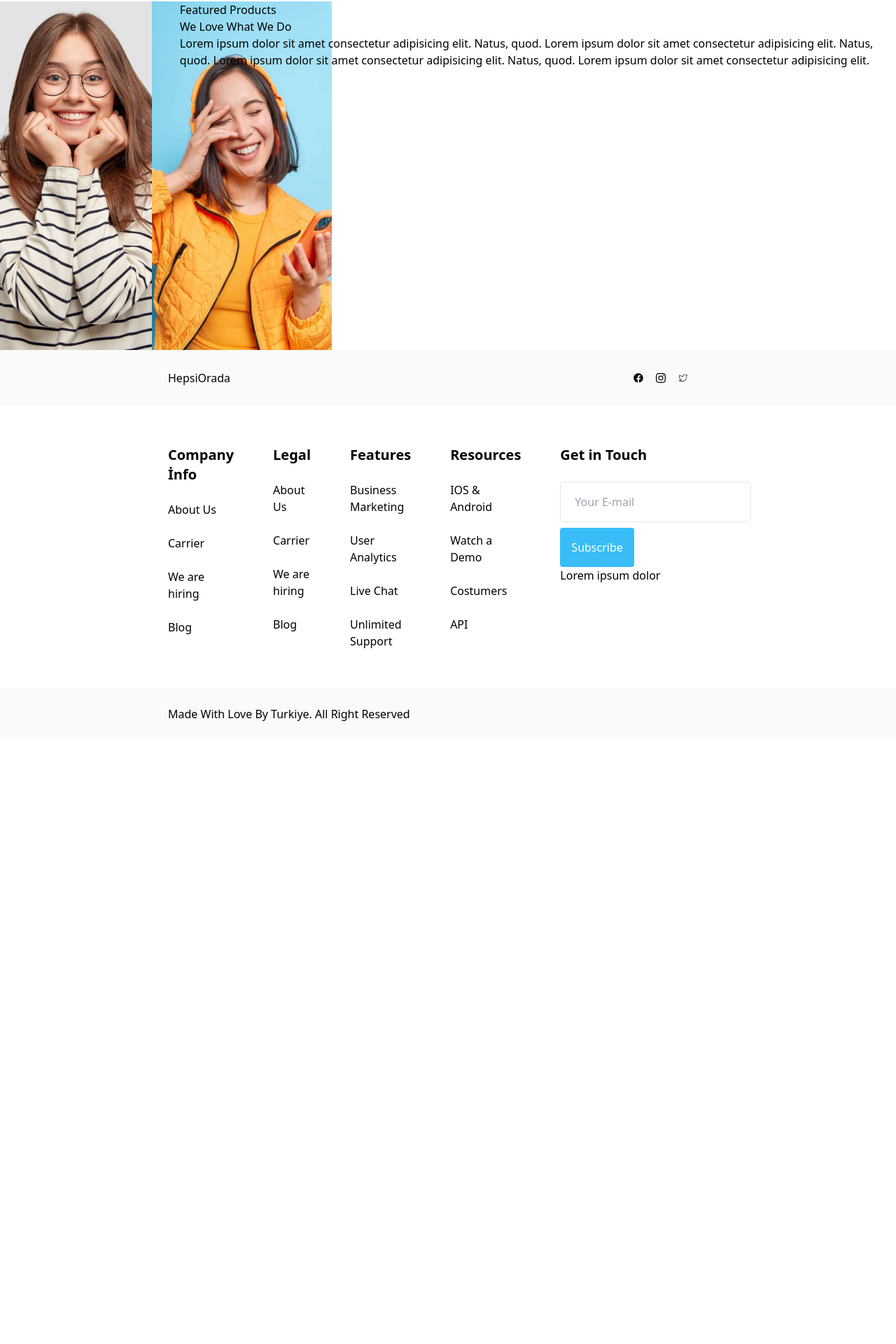
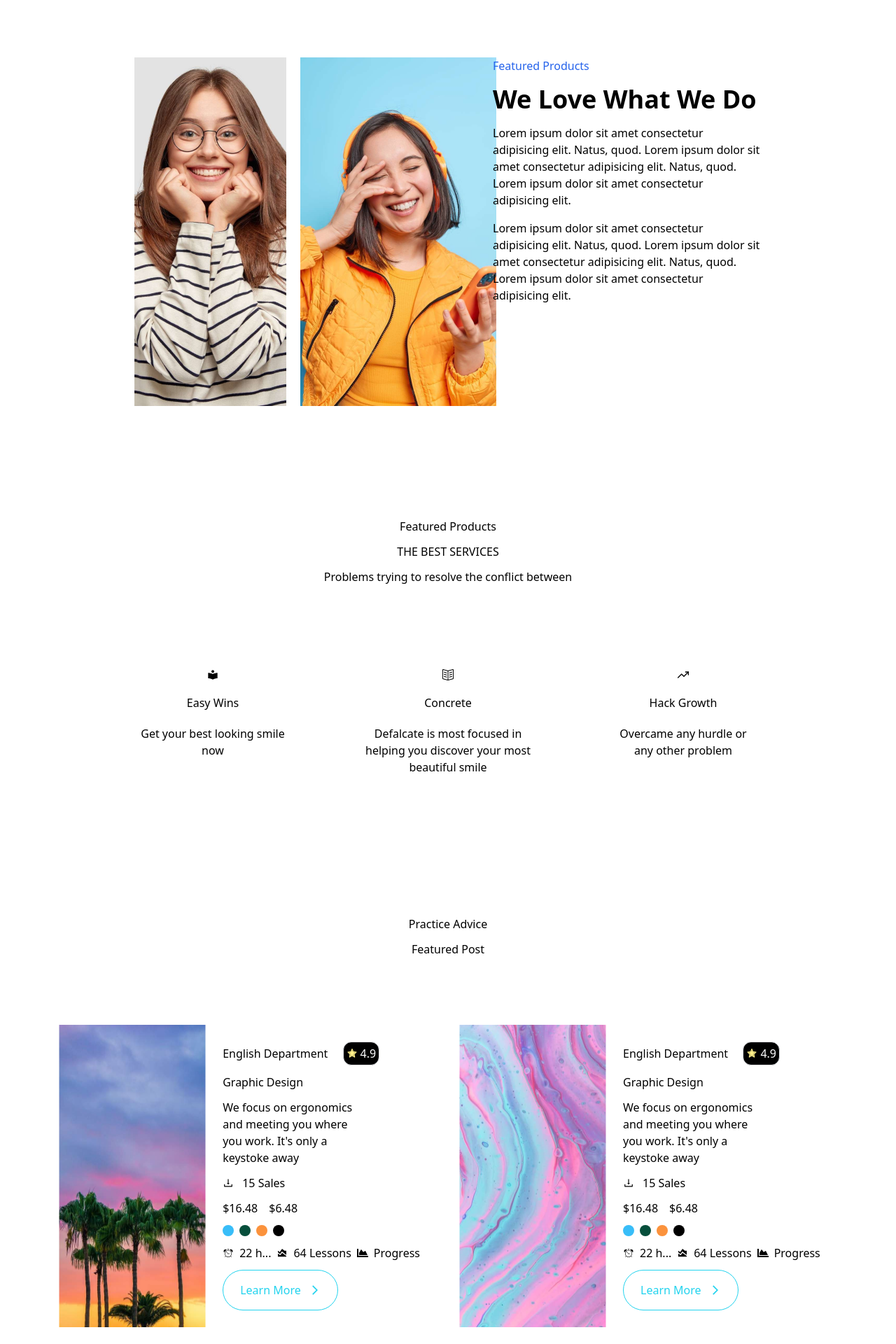
Before and after one commit to Kadiraydn01/hepsiorada, a React (Create React App) app: page / in a window 1280 px wide. Shown: the part 3023-4943 px from the top of the page at 70% size. Before the commit the page ends 4079 px from the top, so only its background shows below. Built offline with nearby package versions, Linux system fonts and the light colour scheme.

Commit message:
Home Page Done

```diff
--- a/src/components/Featured.js
+++ b/src/components/Featured.js
@@ -5,21 +5,26 @@ import resim2 from "../images/feature1.png";
 const Featured = () => {
   return (
     <>
-      <div className="flex">
-        <div className="flex">
+      <div className="flex gap-24 px-48 py-20">
+        <div className="flex gap-5">
           <img src={resim1} alt="resim" />
           <img src={resim2} alt="resim" />
         </div>
-        <div className="flex flex-wrap">
-          <div className="flex flex-col">
-            <h5>Featured Products</h5>
-            <h2>We Love What We Do</h2>
+        <div>
+          <div className="flex flex-col w-96 items-start gap-4">
+            <h5 className="text-blue-600">Featured Products</h5>
+            <h2 className="text-4xl font-bold">We Love What We Do</h2>
             <p>
               Lorem ipsum dolor sit amet consectetur adipisicing elit. Natus,
               quod. Lorem ipsum dolor sit amet consectetur adipisicing elit.
               Natus, quod. Lorem ipsum dolor sit amet consectetur adipisicing
-              elit. Natus, quod. Lorem ipsum dolor sit amet consectetur
-              adipisicing elit.
+              elit.
+            </p>
+            <p>
+              Lorem ipsum dolor sit amet consectetur adipisicing elit. Natus,
+              quod. Lorem ipsum dolor sit amet consectetur adipisicing elit.
+              Natus, quod. Lorem ipsum dolor sit amet consectetur adipisicing
+              elit.
             </p>
           </div>
         </div>
--- /dev/null
+++ b/src/components/FeaturedPost.js
@@ -0,0 +1,133 @@
+import React from "react";
+import resim from "../images/featuredpost.png";
+import resim1 from "../images/featuredpo1.png";
+import { AiTwotoneStar } from "react-icons/ai";
+import { AiOutlineDownload } from "react-icons/ai";
+import { GiAlarmClock } from "react-icons/gi";
+import { MdAreaChart } from "react-icons/md";
+import { FaChartArea } from "react-icons/fa";
+import { MdArrowForwardIos } from "react-icons/md";
+
+const FeaturedPost = () => {
+  return (
+    <>
+      <div className="flex px-48 justify-center items-center">
+        <div className="flex py-20 flex-col items-center gap-24 flex-shrink-0">
+          <div className="flex flex-col items-center gap-3">
+            <h6>Practice Advice</h6>
+            <h3>Featured Post</h3>
+          </div>
+          <div className="flex items-center gap-8">
+            <div className="flex ">
+              <img src={resim} alt="resim" />
+              <div className="flex px-6 py-6 flex-col items-start gap-3 self-stretch">
+                <div className="flex justify-between items-center self-stretch w-56">
+                  <h5>English Department</h5>
+                  <div className="flex items-center border gap-1 p-1 rounded-xl bg-black">
+                    <AiTwotoneStar className="text-yellow-200" />
+                    <p className="text-white">4.9</p>
+                  </div>
+                </div>
+
+                <h5>Graphic Design</h5>
+                <p className="w-52">
+                  We focus on ergonomics and meeting you where you work. It's
+                  only a keystoke away
+                </p>
+                <div className="flex items-center gap-3 ">
+                  <AiOutlineDownload />
+                  <p>15 Sales</p>
+                </div>
+                <div className="flex gap-4">
+                  <p>$16.48</p>
+                  <p>$6.48</p>
+                </div>
+                <div className="flex gap-2">
+                  <div className="w-4 h-4 rounded-full bg-sky-400"></div>
+                  <div className="w-4 h-4 rounded-full bg-emerald-900"></div>
+                  <div className="w-4 h-4 rounded-full bg-orange-400"></div>
+                  <div className="w-4 h-4 rounded-full bg-black"></div>
+                </div>
+                <div className="flex gap-2">
+                  <div className="flex items-center gap-2">
+                    <GiAlarmClock />
+                    <p>22 h...</p>
+                  </div>
+                  <div className="flex items-center gap-2">
+                    <MdAreaChart />
+                    <p>64 Lessons</p>
+                  </div>
+                  <div className="flex items-center gap-2">
+                    <FaChartArea />
+                    <p>Progress</p>
+                  </div>
+                </div>
+                <div>
+                  <div className="flex items-center gap-3 border px-6 py-4 rounded-full border-cyan-400 ">
+                    <h2 className="text-cyan-400">Learn More</h2>
+                    <MdArrowForwardIos className="text-cyan-400" />
+                  </div>
+                </div>
+              </div>
+            </div>
+
+            <div className="flex ">
+              <img src={resim1} alt="resim" />
+              <div className="flex px-6 py-6 flex-col items-start gap-3 self-stretch">
+                <div className="flex justify-between items-center self-stretch w-56">
+                  <h5>English Department</h5>
+                  <div className="flex items-center border gap-1 p-1 rounded-xl bg-black">
+                    <AiTwotoneStar className="text-yellow-200" />
+                    <p className="text-white">4.9</p>
+                  </div>
+                </div>
+
+                <h5>Graphic Design</h5>
+                <p className="w-52">
+                  We focus on ergonomics and meeting you where you work. It's
+                  only a keystoke away
+                </p>
+                <div className="flex items-center gap-3 ">
+                  <AiOutlineDownload />
+                  <p>15 Sales</p>
+                </div>
+                <div className="flex gap-4">
+                  <p>$16.48</p>
+                  <p>$6.48</p>
+                </div>
+                <div className="flex gap-2">
+                  <div className="w-4 h-4 rounded-full bg-sky-400"></div>
+                  <div className="w-4 h-4 rounded-full bg-emerald-900"></div>
+                  <div className="w-4 h-4 rounded-full bg-orange-400"></div>
+                  <div className="w-4 h-4 rounded-full bg-black"></div>
+                </div>
+                <div className="flex gap-2">
+                  <div className="flex items-center gap-2">
+                    <GiAlarmClock />
+                    <p>22 h...</p>
+                  </div>
+                  <div className="flex items-center gap-2">
+                    <MdAreaChart />
+                    <p>64 Lessons</p>
+                  </div>
+                  <div className="flex items-center gap-2">
+                    <FaChartArea />
+                    <p>Progress</p>
+                  </div>
+                </div>
+                <div>
+                  <div className="flex items-center gap-3 border px-6 py-4 rounded-full border-cyan-400 ">
+                    <h2 className="text-cyan-400">Learn More</h2>
+                    <MdArrowForwardIos className="text-cyan-400" />
+                  </div>
+                </div>
+              </div>
+            </div>
+          </div>
+        </div>
+      </div>
+    </>
+  );
+};
+
+export default FeaturedPost;
--- a/src/components/Homepage.js
+++ b/src/components/Homepage.js
@@ -7,6 +7,8 @@ import Logo from "./Logo";
 import Footer from "../layouts/Footer";
 import Bestseller from "./Bestseller";
 import Featured from "./Featured";
+import Services from "./Services";
+import FeaturedPost from "./FeaturedPost";
 
 const Homepage = () => {
   return (
@@ -41,6 +43,8 @@ const Homepage = () => {
       </div>
       <Bestseller />
       <Featured />
+      <Services />
+      <FeaturedPost />
       <Footer />
     </>
   );
--- /dev/null
+++ b/src/components/Services.js
@@ -0,0 +1,47 @@
+import React from "react";
+import { BiSolidBookReader } from "react-icons/bi";
+import { SlBookOpen } from "react-icons/sl";
+import { FiTrendingUp } from "react-icons/fi";
+
+const Servises = () => {
+  return (
+    <>
+      <div className="flex px-52 justify-center items-center">
+        <div className="flex py-20 flex-col items-center gap-20 flex-shrink-0 ">
+          <div className="flex flex-col items-center gap-3">
+            <h2>Featured Products</h2>
+            <h3>THE BEST SERVICES</h3>
+            <p>Problems trying to resolve the conflict between</p>
+          </div>
+          <div className="flex justify-center items-start gap-8">
+            <div className="flex p-10 flex-col items-center gap-5">
+              <BiSolidBookReader />
+
+              <h2>Easy Wins</h2>
+              <p className="w-52 text-center items-start">
+                Get your best looking smile now
+              </p>
+            </div>
+            <div className="flex p-10 flex-col items-center gap-5">
+              <SlBookOpen />
+              <h2>Concrete</h2>
+              <p className="w-60 text-center items-start">
+                Defalcate is most focused in helping you discover your most
+                beautiful smile
+              </p>
+            </div>
+            <div className="flex p-10 flex-col items-center gap-5">
+              <FiTrendingUp />
+              <h2>Hack Growth</h2>
+              <p className="w-52 text-center items-start">
+                Overcame any hurdle or any other problem
+              </p>
+            </div>
+          </div>
+        </div>
+      </div>
+    </>
+  );
+};
+
+export default Servises;
--- a/tailwind.config.js
+++ b/tailwind.config.js
@@ -6,6 +6,7 @@ module.exports = {
       backgroundColor: {
         "custom-gray": "#FAFAFA",
         "custom-button": "#E6E6E6",
+        "custom-yellow": "#FFCE31",
       },
     },
   },
```
Also changed, not shown: src/images/featuredpo1.png (added), src/images/featuredpost.png (added).
